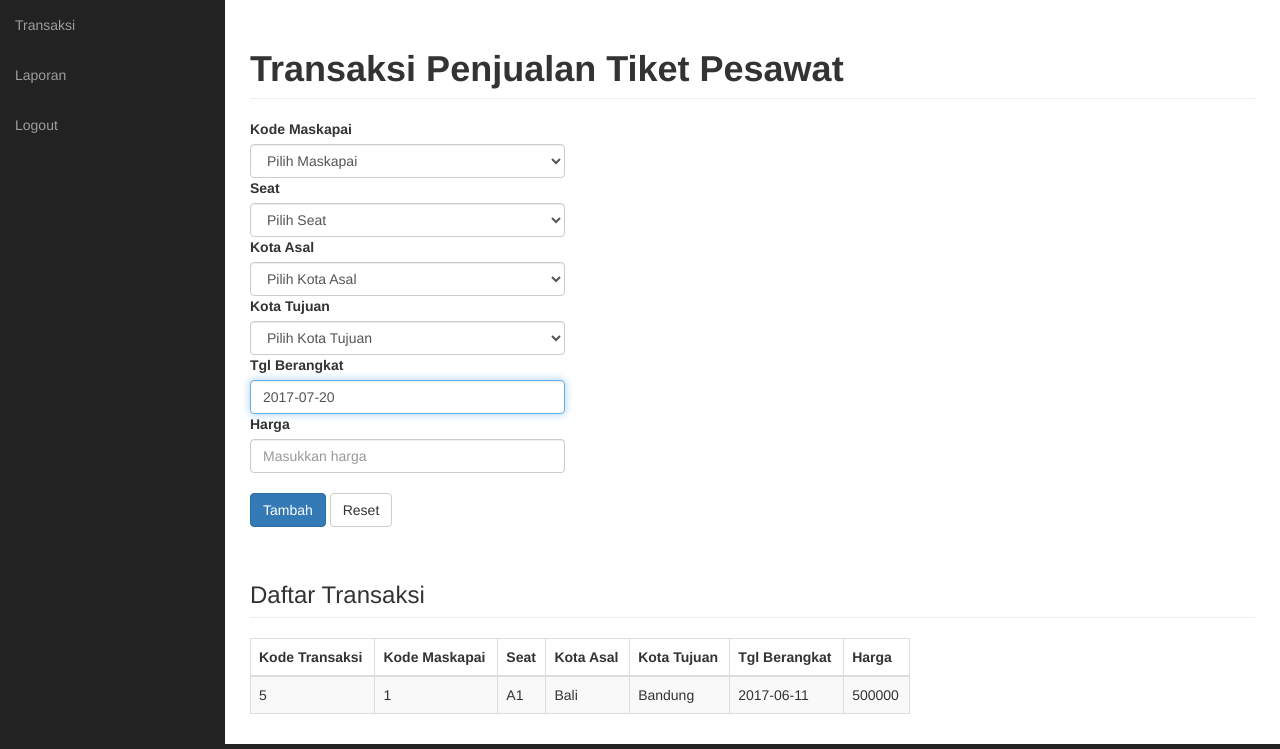
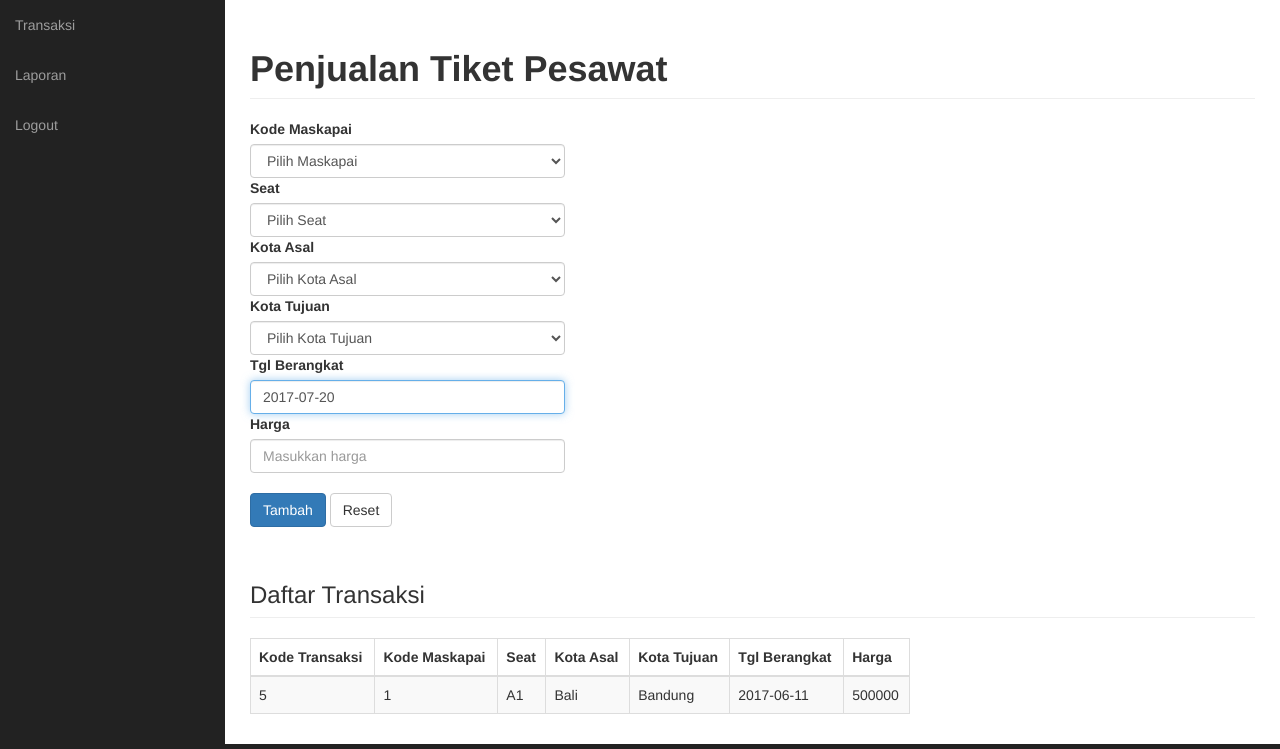
Before and after one commit to Arma24/GITPHP, a CodeIgniter app: page /pesawat/index.php/transaksi/simpan in a window 1280 px wide. Shown: the part 51-800 px from the top of the page. Run offline with CodeIgniter, Linux system fonts and the light colour scheme; data comes from the database, SQL or seed files in the repository; some libraries are stand-ins or nearby versions.

Commit message:
Second Commit

```diff
--- a/addd/application/views/transaksi_view.php
+++ b/addd/application/views/transaksi_view.php
@@ -2,7 +2,7 @@
 <div class="row">
     <div class="col-lg-12">
         <h1 class="page-header">
-            <strong>Transaksi Penjualan Tiket Pesawat</strong>
+            <strong>Penjualan Tiket Pesawat</strong>
         </h1>
     </div>
 </div>
```
